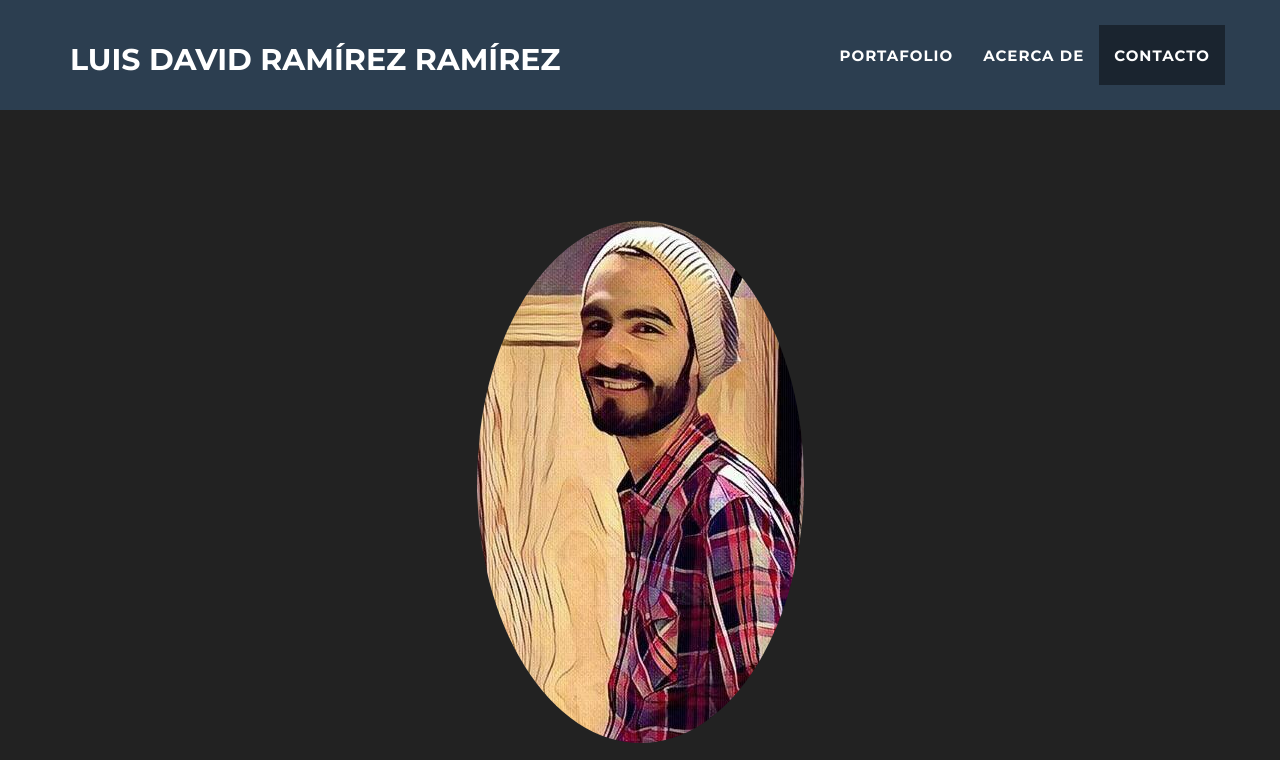
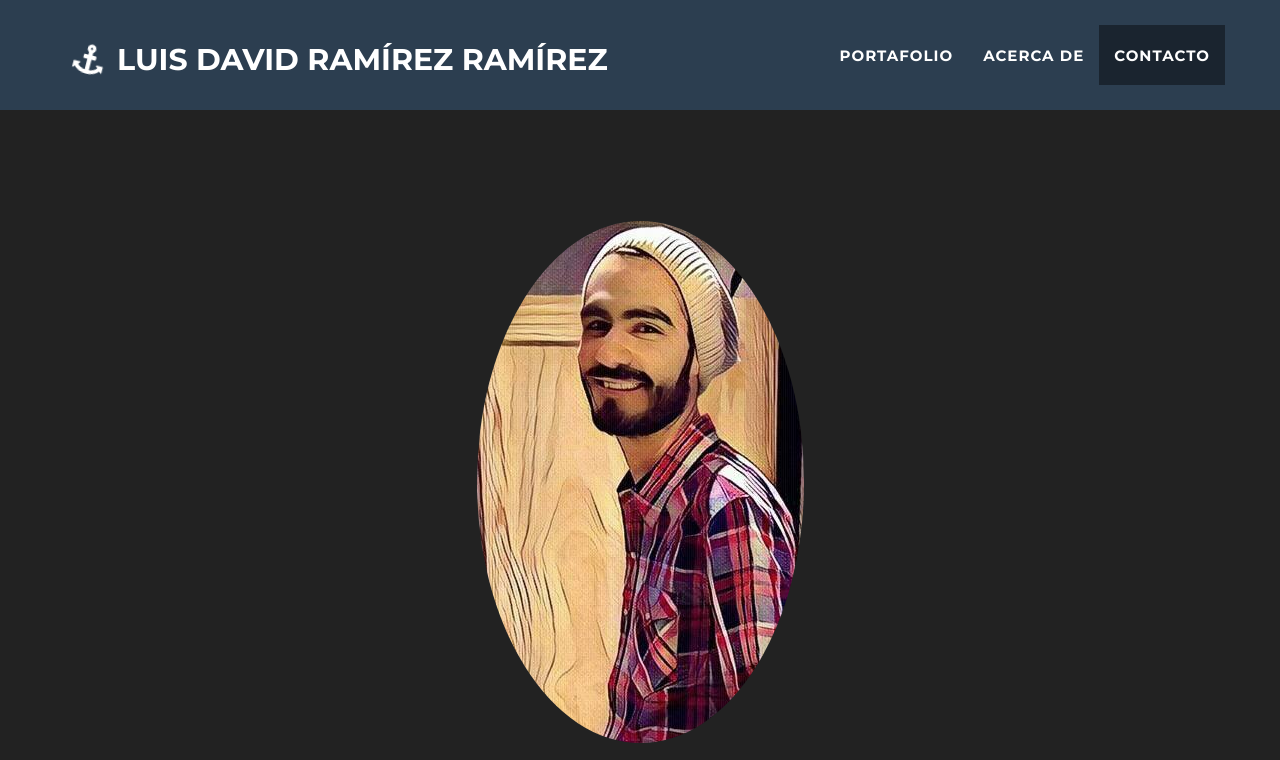
Before and after one commit to luisdavid919/luis-portfolio, a plain HTML site: page index.html in a window 1280 px wide. Shown: the top 760 px of the page. Drawn offline with nearby package versions, Linux system fonts and the light colour scheme; a script that the page names is missing.

Commit message:
font awesome!

```diff
--- a/index.html
+++ b/index.html
@@ -56,7 +56,7 @@
                     <span class="icon-bar"></span>
                     <span class="icon-bar"></span>
                 </button>
-                <a class="navbar-brand" href="#page-top"> Luis David Ramírez Ramírez</a>
+                <a class="navbar-brand" href="#page-top"><i class="fa fa-anchor fa-spin fa-1x fa-fw" aria-hidden="true"></i> Luis David Ramírez Ramírez</a>
             </div>
 
             <!-- Collect the nav links, forms, and other content for toggling -->
```
